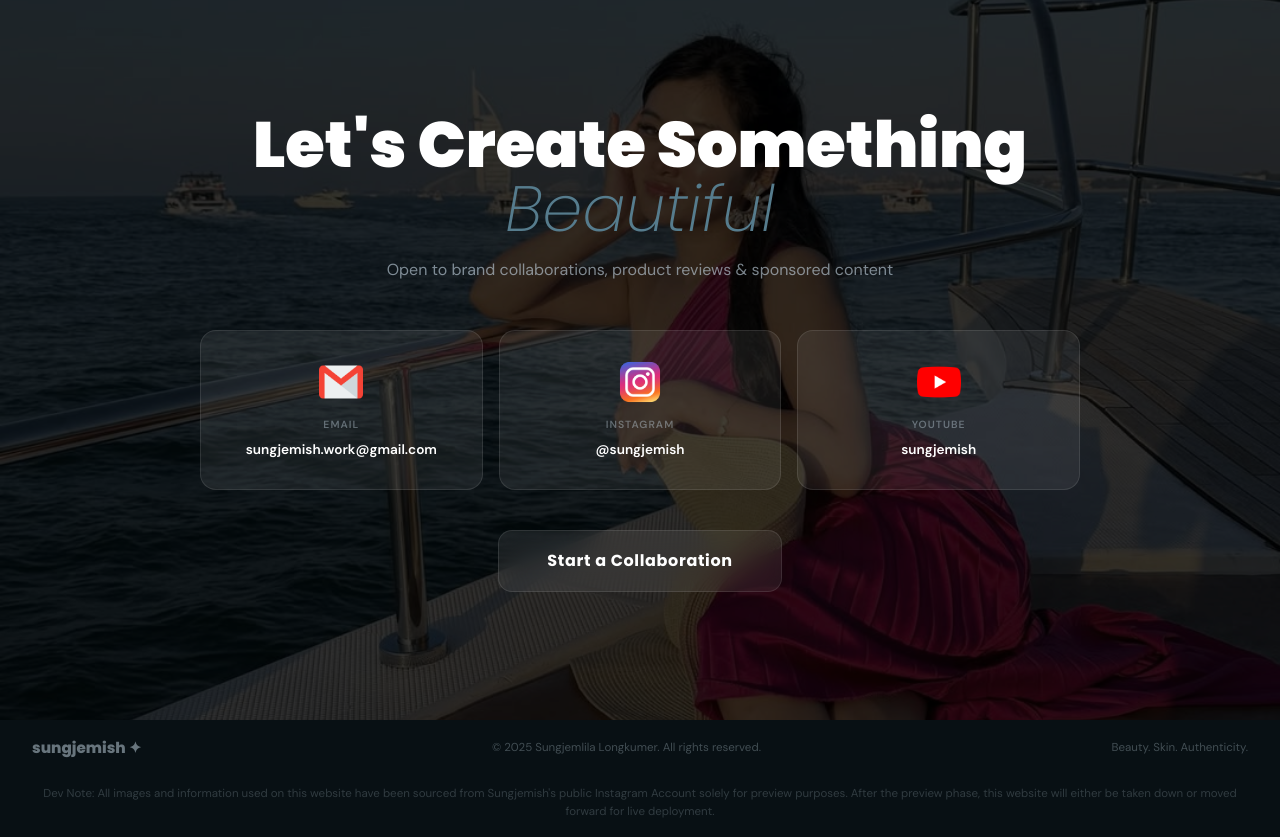
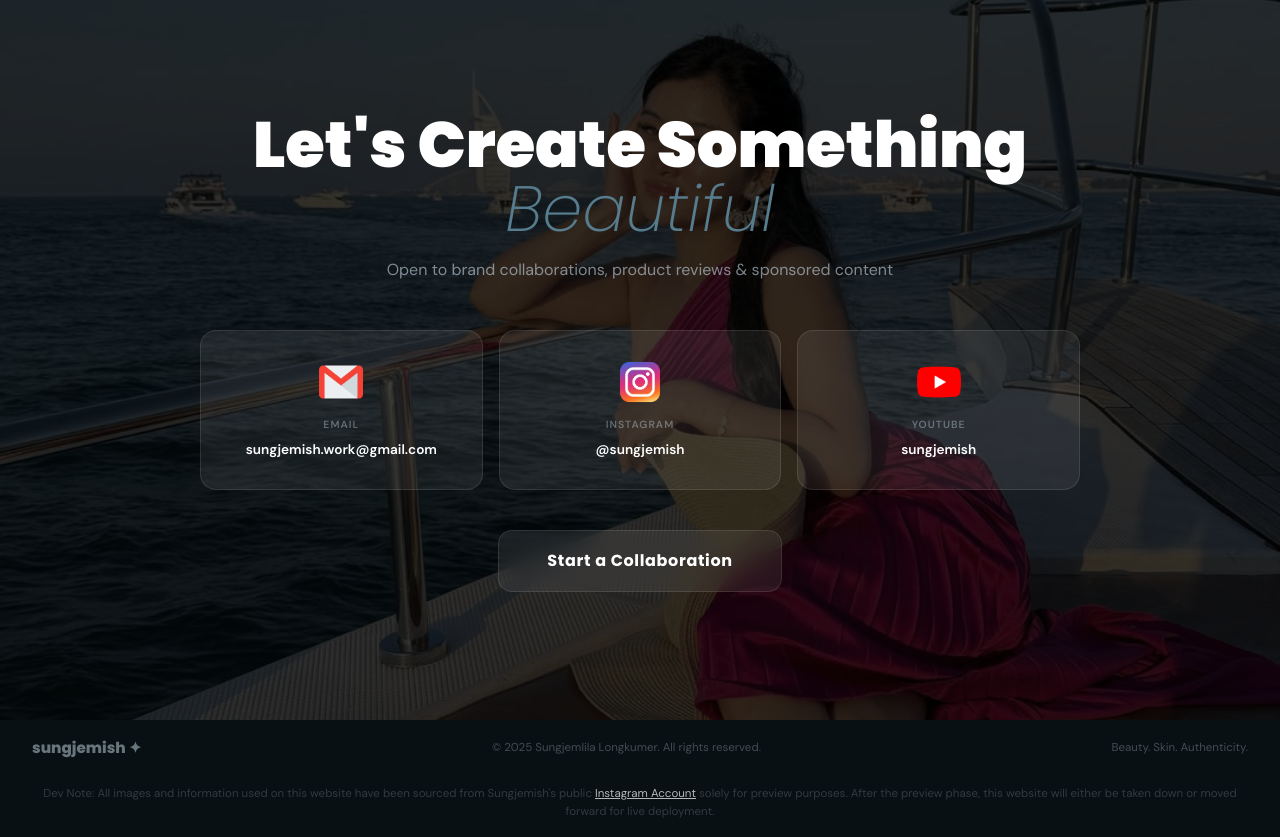
Before and after one commit to Techn1fy/freelance, a plain HTML site: page index.html in a window 1280 px wide. Shown: the part 8440-9277 px from the top of the page. Drawn offline with nearby package versions, Linux system fonts and the light colour scheme.

Commit message:
more changes

```diff
--- a/index.html
+++ b/index.html
@@ -231,7 +231,7 @@
   <div class="footer-dev-note">
     <p>
       Dev Note: All images and information used on this website have been sourced
-      from Sungjemish's public <a href="https://www.instagram.com/sungjemish/?hl=en">Instagram Account</a> solely for preview purposes.
+      from Sungjemish's public <a style="text-decoration: underline; color: white;" href="https://www.instagram.com/sungjemish/?hl=en">Instagram Account</a> solely for preview purposes.
       After the preview phase, this website will either be taken down or moved
       forward for live deployment.
     </p>
```
